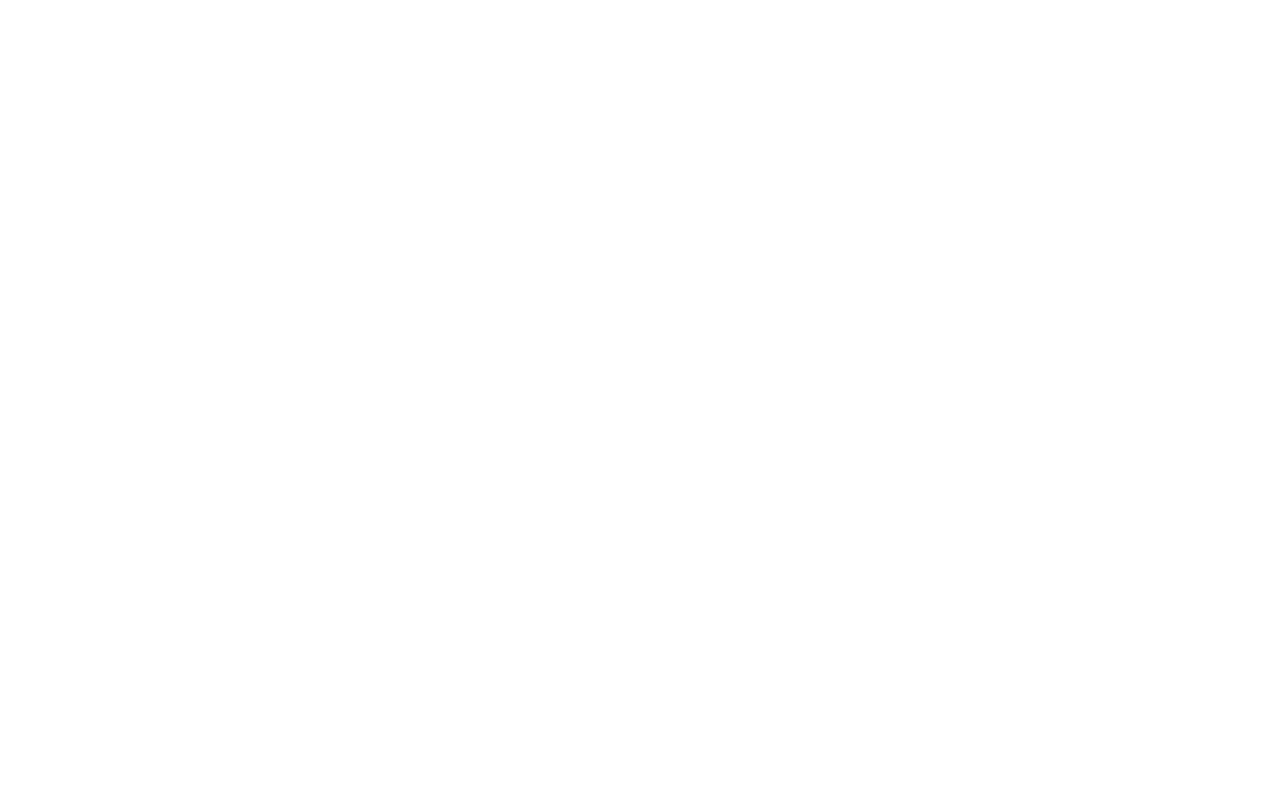
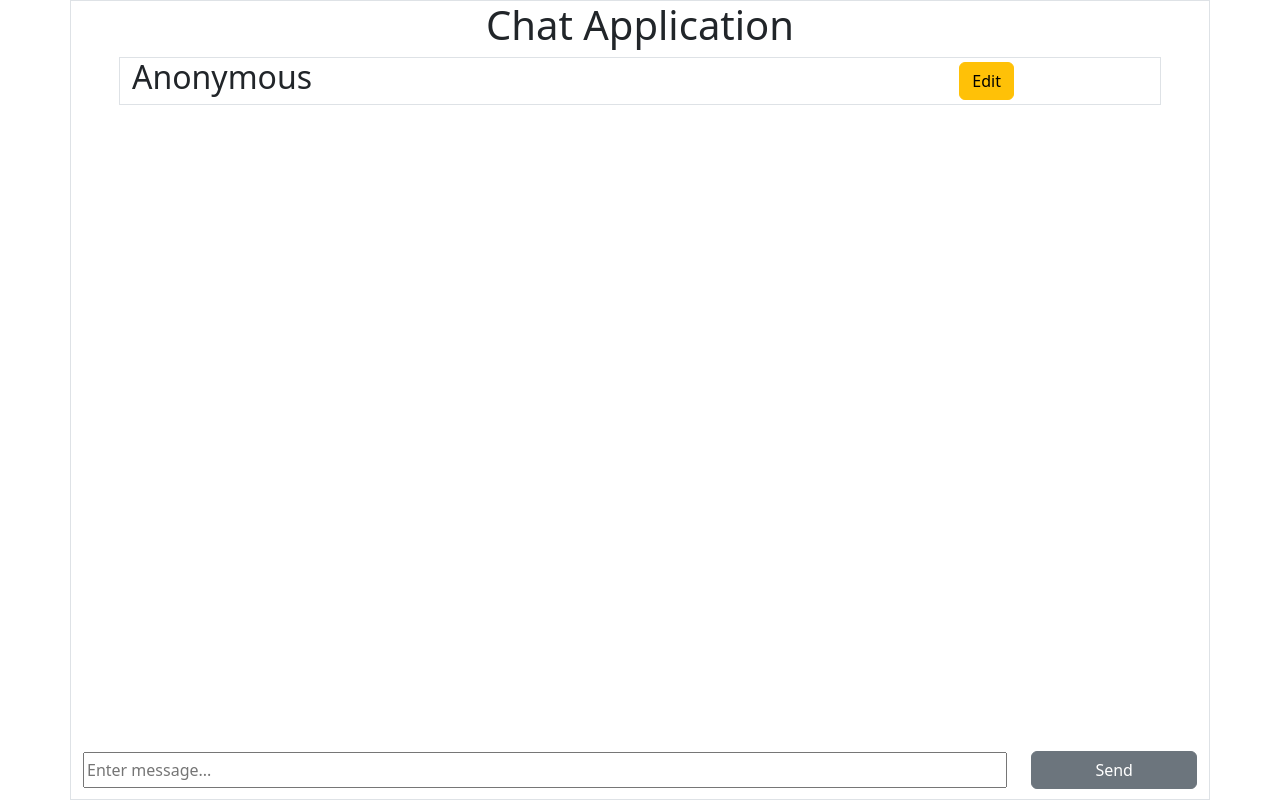
Before and after one commit to ganesh-nallamiilli/chat_frontend, a React (Create React App) app: page / in a window 1280 px wide. Built offline with nearby package versions, Linux system fonts and the light colour scheme.

Commit message:
minior changes

```diff
--- a/public/index.html
+++ b/public/index.html
@@ -22,6 +22,7 @@
       Learn how to configure a non-root public URL by running `npm run build`.
     -->
     <title>Chat App</title>
+    <link href="https://cdn.jsdelivr.net/npm/bootstrap@5.3.2/dist/css/bootstrap.min.css" rel="stylesheet" integrity="sha384-T3c6CoIi6uLrA9TneNEoa7RxnatzjcDSCmG1MXxSR1GAsXEV/Dwwykc2MPK8M2HN" crossorigin="anonymous">
   </head>
   <body>
     <noscript>You need to enable JavaScript to run this app.</noscript>
--- a/src/App.js
+++ b/src/App.js
@@ -1,9 +1,45 @@
+import { useState } from "react";
 
 
 function App() {
+  const [change, setChange] = useState(false)
+  const [name, setName] = useState("Anonymous")
+  const [tempName, setTempName] = useState(name)
+  const handleChange = ()=>{
+    setChange(!change)
+  }
+  const handleSetName = ()=>{
+    setName(tempName)
+    setChange(!change)
+  }
   return (
-    <div className="App">
+    <div className="App" style={{position:'relative'}}>
+      <div className="container border" style={{height:"100dvh", position:"relative"}}>
+        <div className="px-5">
+        <h1 className="text-center">Chat Application</h1>
+        <div className="row mb-5 border align-items-center">
+          <div className="col-8">
+            {!change? <h2>{name}</h2> : <input value={tempName} onChange={(e)=>setTempName(e.target.value)} />}
+          </div>
+          <div className="col-4 justify-content-evenly d-flex ">
+            {!change? <button className="btn btn-warning" onClick={()=>handleChange()}>Edit</button> : <>
+            <button className="btn btn-success" onClick={()=>handleSetName()}>Save</button>
+            <button className="btn btn-secondary" onClick={()=>handleChange()}>Cancel</button>
+            </>}
 
+          </div>
+        </div>
+        </div>
+
+        <div className="row d-flex align-items-center" style={{position:"absolute", bottom:10, width:"100%"}}>
+          <div className="col-md-10 col-8">
+            <input style={{width:"100%"}} className="py-1" placeholder="Enter message..." />
+          </div>
+          <div className="col-md-2 col-4">
+            <button style={{width:"100%"}} className="btn btn-secondary">Send</button>
+          </div>
+        </div>
+      </div>
     </div>
   );
 }
```
